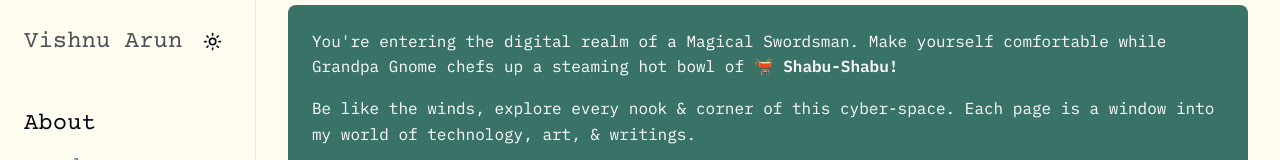
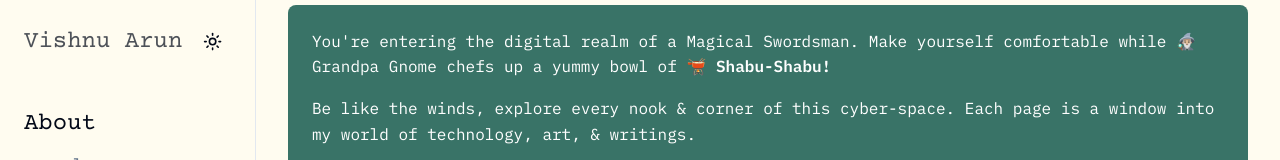
Before and after one commit to vishnuarun02/whoami, a Next.js app: page / in a window 1280 px wide. Shown: the top 160 px of the page. Built offline with nearby package versions, Linux system fonts and the light colour scheme.

Commit message:
Quick update

```diff
--- a/app/page.tsx
+++ b/app/page.tsx
@@ -16,10 +16,10 @@ export default function Home() {
       { name: "Soba!", emoji: " 🍲" },
       { name: "Shabu-Shabu!", emoji: " 🫕" },
       { name: "Sukiyaki!", emoji: " 🥩" },
-      { name: "Enchanted Eyeball Soup!", emoji: " 🔮" },
+      { name: "Enchanted Eyeball Soup!", emoji: " 🥣" },
       { name: "Dragon's Nostril Honey!", emoji: " 🍯" },
       { name: "Ogre's Earwax Pudding!", emoji: " 🍮" },
-      { name: "Goblin's Sock Stew!", emoji: " 🥬" },
+      { name: "Goblin's Sock Stew!", emoji: " 🧌" },
       { name: "Swamp Slug Slime Smoothie!", emoji: " 🥤" },
     ]
     const randomFood = foods[Math.floor(Math.random() * foods.length)]
@@ -73,8 +73,8 @@ export default function Home() {
         style={{ backgroundColor: bgColor }}
       >
         <p className="mb-4">
-          You're entering the digital realm of a Magical Swordsman. Make yourself comfortable while Grandpa Gnome
-          chefs up a steaming hot bowl of
+          You're entering the digital realm of a Magical Swordsman. Make yourself comfortable while 🧙🏼‍♂️ Grandpa Gnome
+          chefs up a yummy bowl of
           <span className="font-bold">{food}</span>
         </p>
         <p>
```
